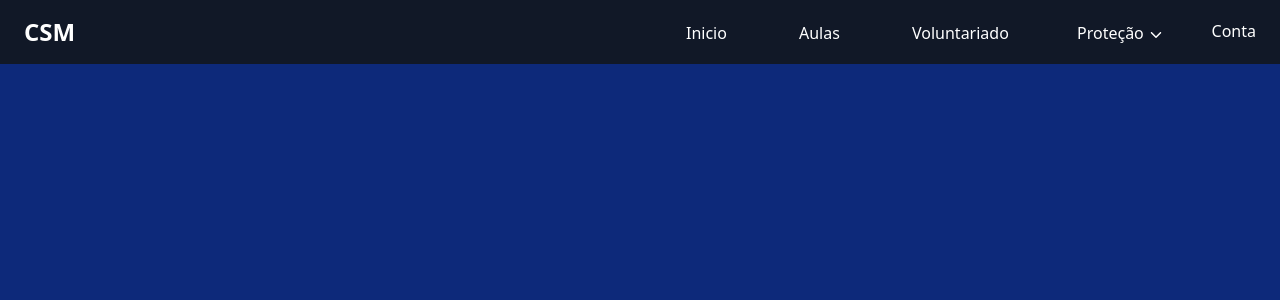
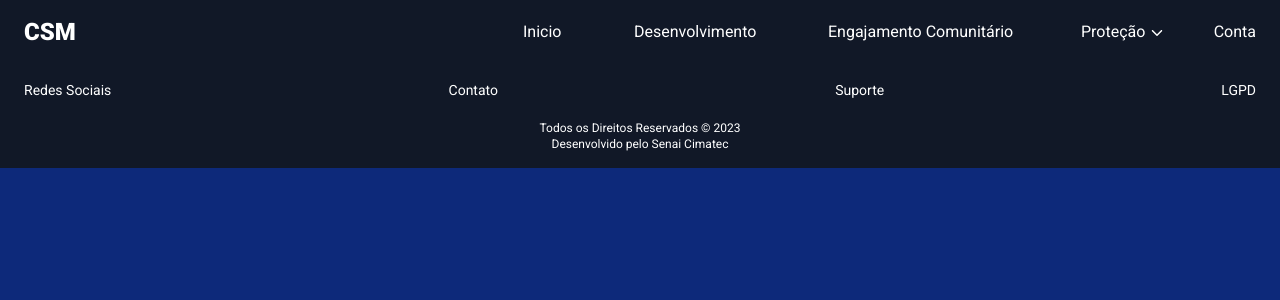
Before and after one commit to Awi-24/CSM_Front-End, a React (Vite) app in the folder front/: page /usuario in a window 1280 px wide. Shown: the top 300 px of the page. Built offline with nearby package versions, Linux system fonts and the light colour scheme.

Commit message:
feat: footer
Primeira versâo do footer e algumas alterações na navbar

```diff
--- a/front/src/App.tsx
+++ b/front/src/App.tsx
@@ -1,17 +1,19 @@
 import './App.css'
 import { BrowserRouter as Router, Route } from 'react-router-dom';
 import Navbar from './components/Navbar';
+import Footer from './components/Footer';
 
 function App() {
   return (
     <Router>
       <Navbar />
-{/*       <Route path="/aulas" Component={Aulas} />
+{/*   <Route path="/aulas" Component={Aulas} />
       <Route path="/voluntariado" Component={Voluntariado} />
       <Route path="/inicio" Component={Inicio} />
       <Route path="/juridico" Component={Juridico} />
       <Route path="/psico-social" Component={PsicoSocial} />
       <Route path="/usuario" Component={Usuario} /> */}
+      <Footer />
     </Router>
   );
 }
--- /dev/null
+++ b/front/src/components/Footer.tsx
@@ -0,0 +1,26 @@
+function Footer() {
+  return (
+    <footer className="bg-gray-900 text-white font-roboto py-4 px-6 text-center text-sm">
+      <div className="flex items-center justify-between font-normal">
+        <a href="#" className="hover:text-blue-300">
+          Redes Sociais
+        </a>
+        <a href="#" className="hover:text-blue-300">
+          Contato
+        </a>
+        <a href="#" className="hover:text-blue-300">
+          Suporte
+        </a>
+        <a href="#" className="hover:text-blue-300">
+          LGPD
+        </a>
+      </div>
+      <div className="mt-5 text-xs">
+        <p>Todos os Direitos Reservados © {new Date().getFullYear()}</p>
+        <p>Desenvolvido pelo Senai Cimatec</p>
+      </div>
+    </footer>
+  );
+}
+
+export default Footer;
--- a/front/src/components/Navbar.tsx
+++ b/front/src/components/Navbar.tsx
@@ -10,7 +10,7 @@ function Navbar() {
   };
 
   return (
-    <nav className="flex items-center justify-between bg-gray-900 text-white py-4 px-6">
+    <nav className="flex items-center justify-between font-roboto bg-gray-900 text-white py-4 px-6">
       <div className="flex items-center">
         <Link to="/" className="text-2xl font-bold text-white">CSM</Link>
       </div>
@@ -20,10 +20,10 @@ function Navbar() {
             <Link to="/" className="text-white hover:text-gray-900 hover:bg-blue-300 px-5 rounded-xl hvr-grow">Inicio</Link>
           </li>
           <li>
-            <Link to="/aulas" className="text-white hover:text-gray-900 hover:bg-blue-300 px-5 rounded-xl hvr-grow">Aulas</Link>
+            <Link to="/aulas" className="text-white hover:text-gray-900 hover:bg-blue-300 px-5 rounded-xl hvr-grow">Desenvolvimento</Link>
           </li>
           <li>
-            <Link to="/voluntariado" className="text-white hover:text-gray-900 hover:bg-blue-300 px-5 rounded-xl hvr-grow">Voluntariado</Link>
+            <Link to="/voluntariado" className="text-white hover:text-gray-900 hover:bg-blue-300 px-5 rounded-xl hvr-grow">Engajamento Comunitário</Link>
           </li>
           <li className="relative">
             <button className=" text-white hover:text-gray-900 hover:bg-blue-300 px-4 rounded-xl hvr-grow" onClick={toggleDropdown}>
@@ -33,7 +33,7 @@ function Navbar() {
             {dropdownOpen && (
               <ul className="absolute top-12 left-0 w-auto bg-white text-gray-900 py-0 px-0 rounded-xl shadow-lg text-center">
                 <li>
-                  <Link to="/juridico" className="block px-6 py-2 hover:bg-blue-300 rounded-t-xl rounded-b-none">Juridico</Link>
+                  <Link to="/juridico" className="block px-6 py-2 hover:bg-blue-300 rounded-t-xl rounded-b-none">Juridica</Link>
                 </li>
                 <li>
                   <Link to="/psico-social" className="block px-6 py-2 hover:bg-blue-300 rounded-b-xl">Psicosocial</Link>
```
